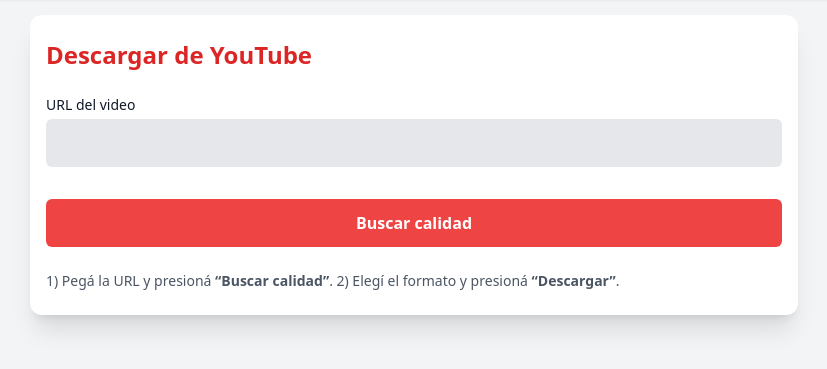
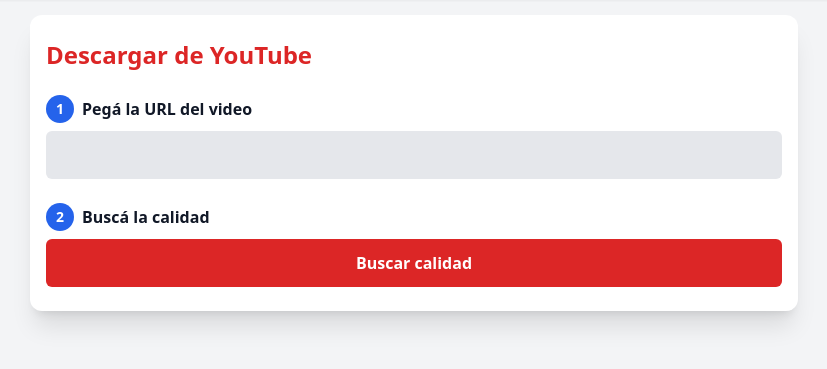
Before and after one commit to julianlods/DescargarYoutube, a Flask app: page /descargar in a window 1280 px wide. Shown: the part 65-434 px from the top of the page, without its empty margins (226-1053 px from the left). Run offline with Flask 2, Linux system fonts and the light colour scheme; some libraries are stand-ins or nearby versions.

Commit message:
ui: descargar + separar + fixes teclado/overlay

```diff
--- a/templates/descargar.html
+++ b/templates/descargar.html
@@ -34,37 +34,81 @@
 
     <!-- action explícito -->
     <form id="dlForm" method="POST" action="{{ url_for('descargar') }}" class="space-y-6">
-      <div>
-        <label class="block text-sm font-medium mb-1">URL del video</label>
-        <input id="url" name="url" required value="{{ url or '' }}"
-               class="w-full p-3 bg-gray-200 rounded-md focus:outline-none focus:ring-2 focus:ring-red-500" />
+
+      <!-- PASO 1 -->
+      <div class="space-y-2">
+        <div class="flex items-center gap-2">
+          <span class="inline-flex items-center justify-center w-7 h-7 rounded-full bg-blue-600 text-white text-sm font-bold">1</span>
+          <h3 class="text-base font-semibold">Pegá la URL del video</h3>
+        </div>
+        <input id="url" name="url" type="url" required value="{{ url or '' }}"
+              class="w-full p-3 bg-gray-200 rounded-md focus:outline-none focus:ring-2 focus:ring-red-500" />
       </div>
 
-      {% if formats %}
-        <div id="formatSection">
-          <label class="block text-sm font-medium mb-1">Calidad</label>
-          <select name="format_id" required
-                  class="w-full p-3 bg-gray-200 rounded-md focus:outline-none focus:ring-2 focus:ring-red-500">
-            {% for f in formats %}
-              <option value="{{ f.format_id }}">
-                {{ f.resolution }} ({{ f.ext }}){% if f.filesize %} — {{ (f.filesize/1024/1024)|round(1) }} MB{% endif %}
-              </option>
-            {% endfor %}
-          </select>
+      {% if not formats %}
+        <!-- PASO 2 -->
+        <div id="step2" class="space-y-2">
+          <div class="flex items-center gap-2">
+            <span class="inline-flex items-center justify-center w-7 h-7 rounded-full bg-blue-600 text-white text-sm font-bold">2</span>
+            <h3 class="text-base font-semibold">Buscá la calidad</h3>
+          </div>
+          <button id="submitBtn" type="submit"
+                  class="w-full bg-red-600 hover:bg-red-700 text-white font-semibold py-3 rounded-md transition">
+            Buscar calidad
+          </button>
+        </div>
+      {% else %}
+
+        <!-- PASO 3: Elegí la calidad y descargá -->
+        <div id="step3" class="mt-6">
+          <div class="flex items-center gap-3 mb-2">
+            <span class="inline-flex items-center justify-center w-7 h-7 rounded-full bg-blue-600 text-white text-sm font-bold">3</span>
+            <h3 class="font-semibold">Elegí la calidad y descargá</h3>
+          </div>
+
+          <div id="downloadForm" class="space-y-3">
+            <label class="block text-sm font-medium">Formato</label>
+            <select
+              name="format_id"
+              id="format_id"
+              class="w-full rounded-md border border-gray-300 px-3 py-2 text-sm focus:outline-none focus:ring-2 focus:ring-red-500"
+              required
+            >
+              {% for f in formats %}
+                {% set height = f.get('height') %}
+                {% set res    = f.get('resolution') %}
+                {% set note   = f.get('format_note') %}
+                {% set fps    = f.get('fps') %}
+                {% set ext    = f.get('ext') %}
+                <option value="{{ f['format_id'] }}">
+                  {%- if height %}{{ height }}p
+                  {%- elif res %}{{ res }}
+                  {%- elif note %}{{ note|title }}
+                  {%- else %}{{ f['format_id'] }}
+                  {%- endif -%}
+                  {%- if fps %} {{ fps }}fps{% endif -%}
+                  {%- if ext %} · {{ ext|upper }}{% endif -%}
+                </option>
+              {% endfor %}
+            </select>
+
+            <!-- Botones: Descargar (2/3) + Borrar (1/3) -->
+            <div class="grid grid-cols-3 gap-3 pt-2">
+              <button id="downloadBtn" type="submit"
+                class="col-span-2 bg-red-600 hover:bg-red-700 text-white font-semibold px-4 py-2 rounded-md transition">
+                Descargar
+              </button>
+
+              <button id="clearBtn" type="button"
+                class="col-span-1 bg-gray-200 hover:bg-gray-300 text-gray-800 font-semibold px-4 py-2 rounded-md transition">
+                Borrar
+              </button>
+            </div>
+          </div>
         </div>
       {% endif %}
 
-      <div class="pt-2">
-        <button id="submitBtn" type="submit"
-          class="w-full {{ 'bg-red-600 hover:bg-red-700' if formats else 'bg-red-500 hover:bg-red-600' }} text-white font-semibold py-3 rounded-md transition">
-          {{ 'Descargar' if formats else 'Buscar calidad' }}
-        </button>
-      </div>
     </form>
-
-    <p class="text-sm text-gray-600 mt-6">
-      1) Pegá la URL y presioná <b>“Buscar calidad”</b>. 2) Elegí el formato y presioná <b>“Descargar”</b>.
-    </p>
   </div>
 
   <!-- Popup/Toast -->
@@ -81,7 +125,8 @@
 
       form.addEventListener('submit', async function (e) {
         // Interceptamos SOLO cuando es el segundo paso (hay format_id a elegir).
-        const hasFormatSelect = !!form.querySelector('select[name="format_id"]');
+        const fmtSel = form.querySelector('select[name="format_id"]');
+        const hasFormatSelect = !!(fmtSel && fmtSel.options && fmtSel.options.length);
         if (!hasFormatSelect) return; // Dejar POST normal para "Buscar calidad"
 
         e.preventDefault();
@@ -90,7 +135,7 @@
         const fd = new FormData(form);
 
         // Evitar doble click
-        const btn = document.getElementById('submitBtn');
+        const btn = document.getElementById('downloadBtn') || document.getElementById('submitBtn');
         const oldLabel = btn.textContent;
         btn.disabled = true;
         btn.textContent = 'Descargando…';
@@ -115,14 +160,12 @@
           a.remove();
           URL.revokeObjectURL(url);
 
-          // Limpiar campos y UI
-          const urlInput = document.getElementById('url');
-          if (urlInput) urlInput.value = '';
-          const formatSection = document.getElementById('formatSection');
-          if (formatSection) formatSection.remove();
+          // Mostrar popup y volver al estado inicial después de 4s
+          showToast('Archivo descargado');
+          setTimeout(() => {
+            window.location.href = "{{ url_for('descargar') }}";
+          }, 4000);
 
-          // Mostrar popup
-          showToast('Archivo descargado');
         } catch (err) {
           console.error(err);
           showToast('Hubo un error en la descarga', true);
@@ -141,9 +184,23 @@
             ? 'bg-red-700 text-white px-4 py-3 rounded-lg shadow-lg'
             : 'bg-green-600 text-white px-4 py-3 rounded-lg shadow-lg');
         toast.classList.remove('hidden');
-        setTimeout(() => toast.classList.add('hidden'), 5000);
+        setTimeout(() => toast.classList.add('hidden'), 4000);
       }
     })();
+
+    (function () {
+      const form     = document.getElementById('dlForm');
+      const clearBtn = document.getElementById('clearBtn');
+      if (!clearBtn) return;
+
+      clearBtn.addEventListener('click', function (e) {
+        e.preventDefault();
+        if (form) form.reset();
+        // Volver al estado inicial (Paso 1 + Paso 2 visibles)
+        window.location.href = "{{ url_for('descargar') }}";
+      });
+    })();
+
   </script>
 </body>
 </html>
```
Also changed, not shown: templates/separar.html (+64 -14 lines).
